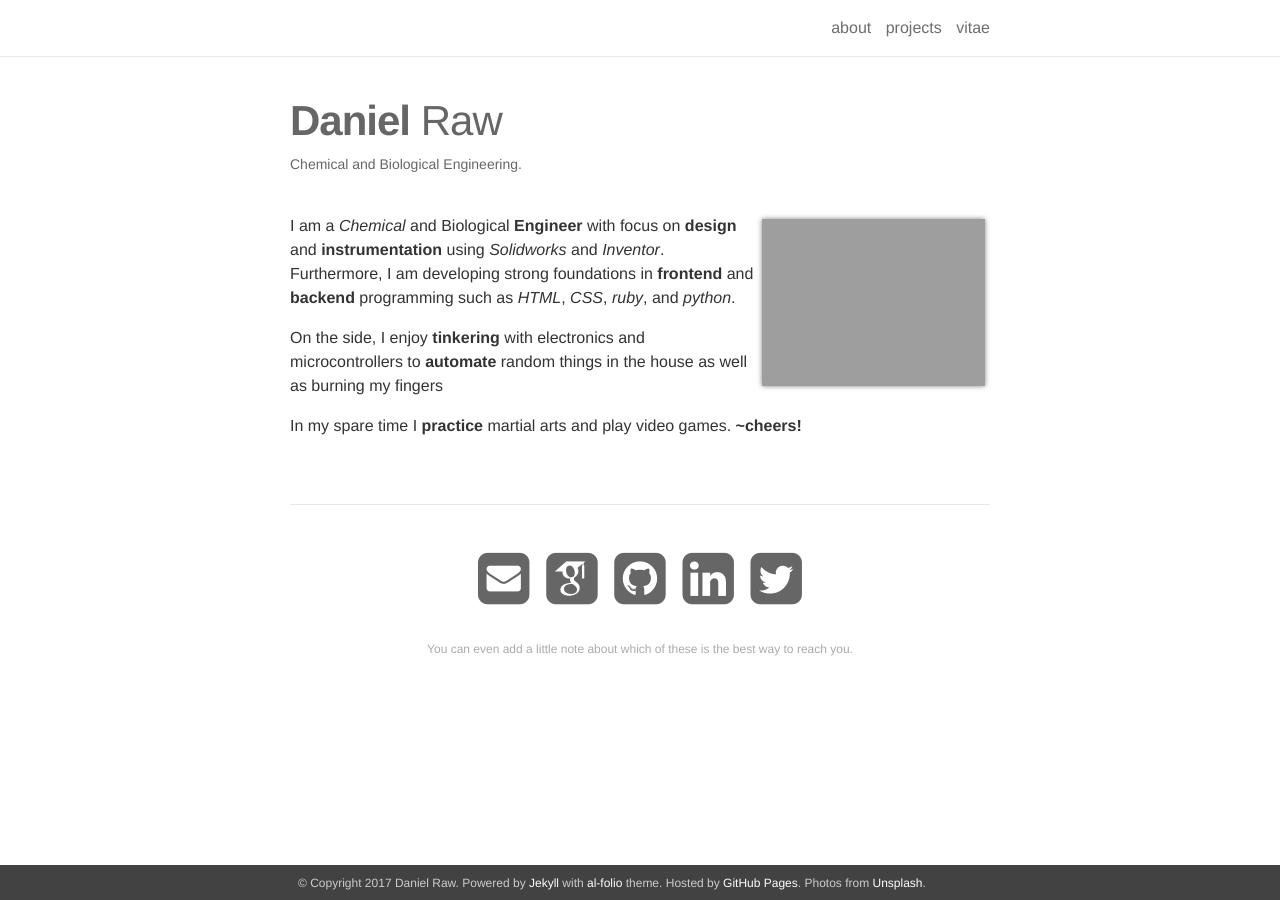
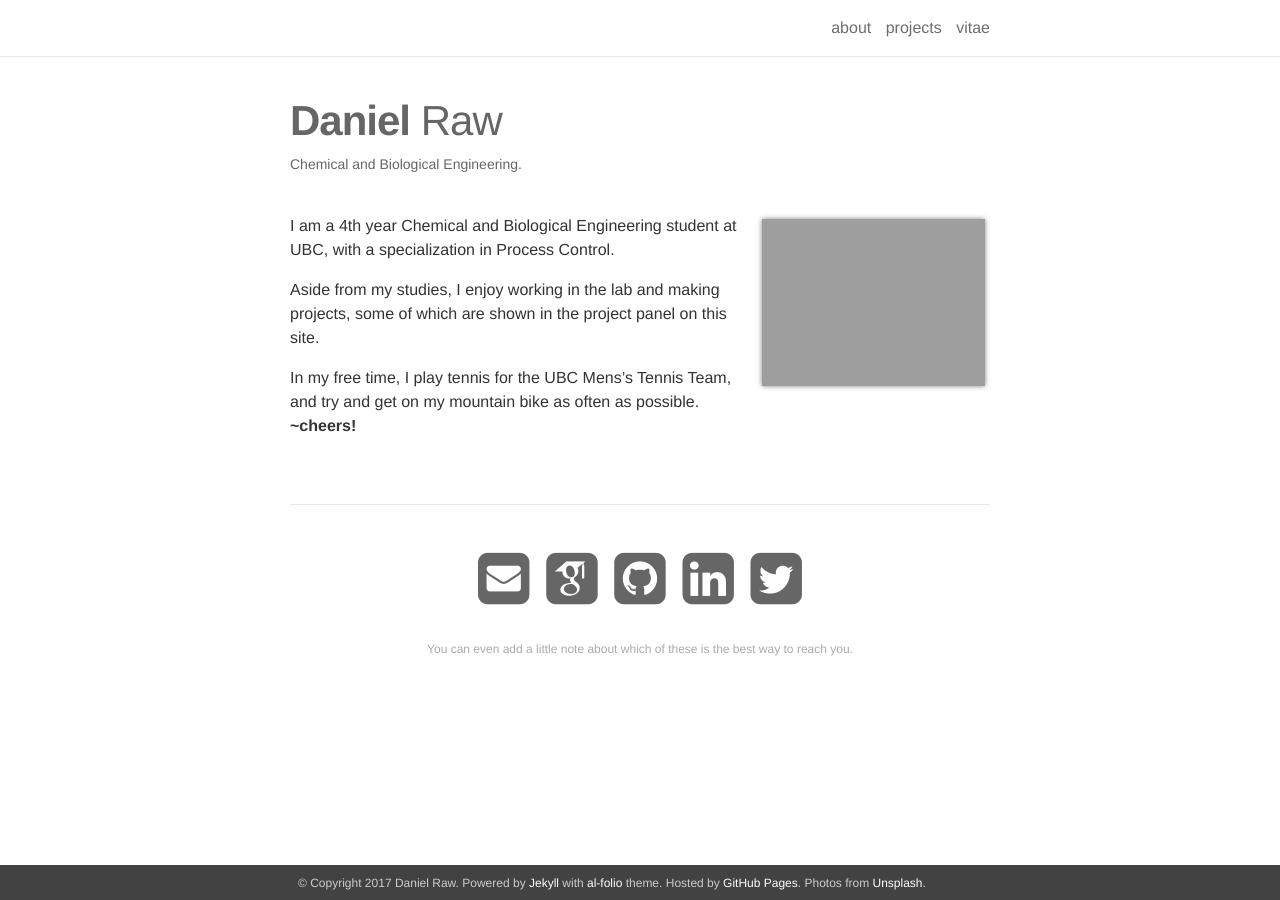
Before and after one commit to Danielraw1996/Danielraw1996.github.io, a Jekyll site: the page built from _pages/about.md, in a window 1280 px wide. Built offline with Jekyll 4.4.1, drawn with Linux system fonts in a browser that asks for light colours; nearby versions of some CDN libraries; some web fonts are replaced; a script that is not in the unit is left out.

Commit message:
Update about.md

```diff
--- a/_pages/about.md
+++ b/_pages/about.md
@@ -18,8 +18,8 @@ social: true
 <script src="{{ '/assets/js/jquery-3.2.1.min.js' | prepend: site.baseurl | prepend: site.url }}"></script>
 
 
-I am a *Chemical* and Biological __Engineer__ with focus on __design__ and __instrumentation__ using *Solidworks* and *Inventor*. Furthermore, I am developing strong foundations in __frontend__ and __backend__ programming such as *HTML*, *CSS*, *ruby*, and *python*.
+I am a 4th year Chemical and Biological Engineering student at UBC, with a specialization in Process Control.
 
-On the side, I enjoy __tinkering__ with electronics and microcontrollers to __automate__ random things in the house as well as burning my fingers
+Aside from my studies, I enjoy working in the lab and making projects, some of which are shown in the project panel on this site.
 
-In my spare time I __practice__ martial arts and play video games. **~cheers!**
+In my free time, I play tennis for the UBC Mens's Tennis Team, and try and get on my mountain bike as often as possible. **~cheers!**
```
